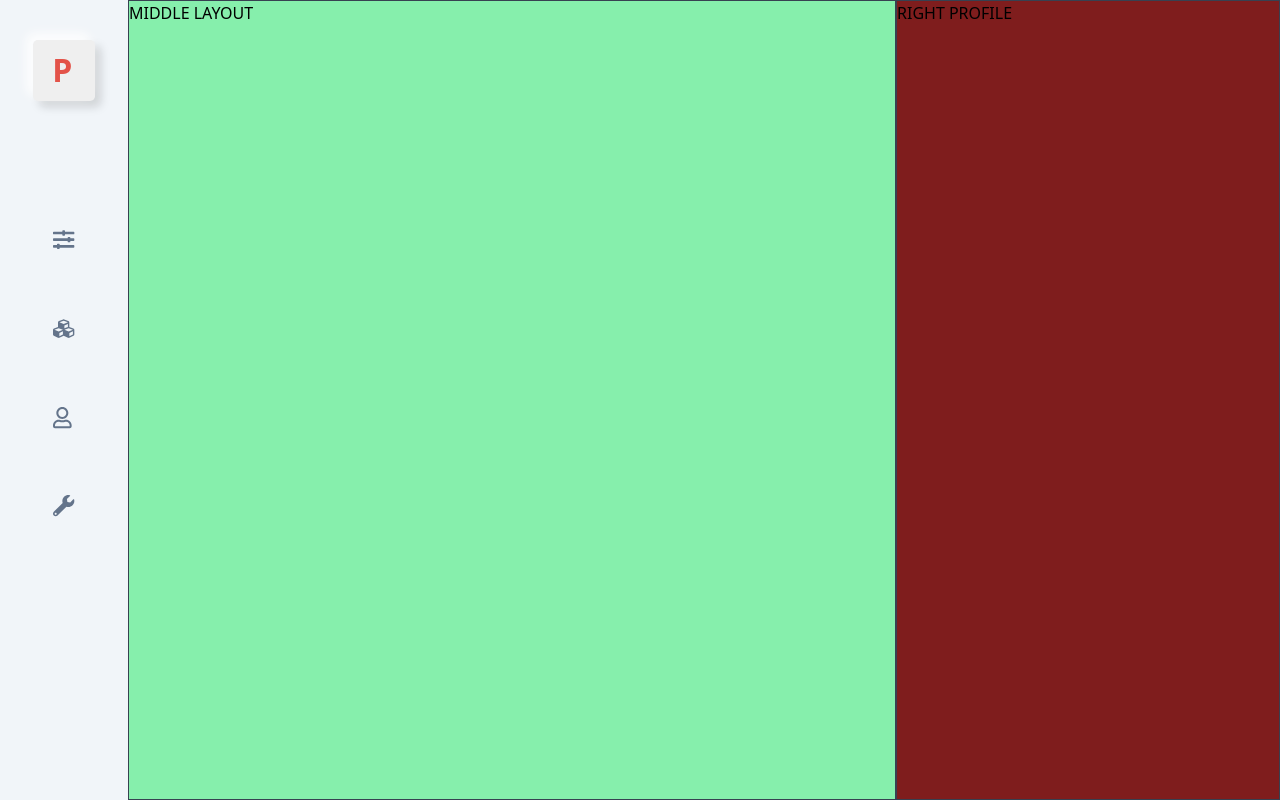
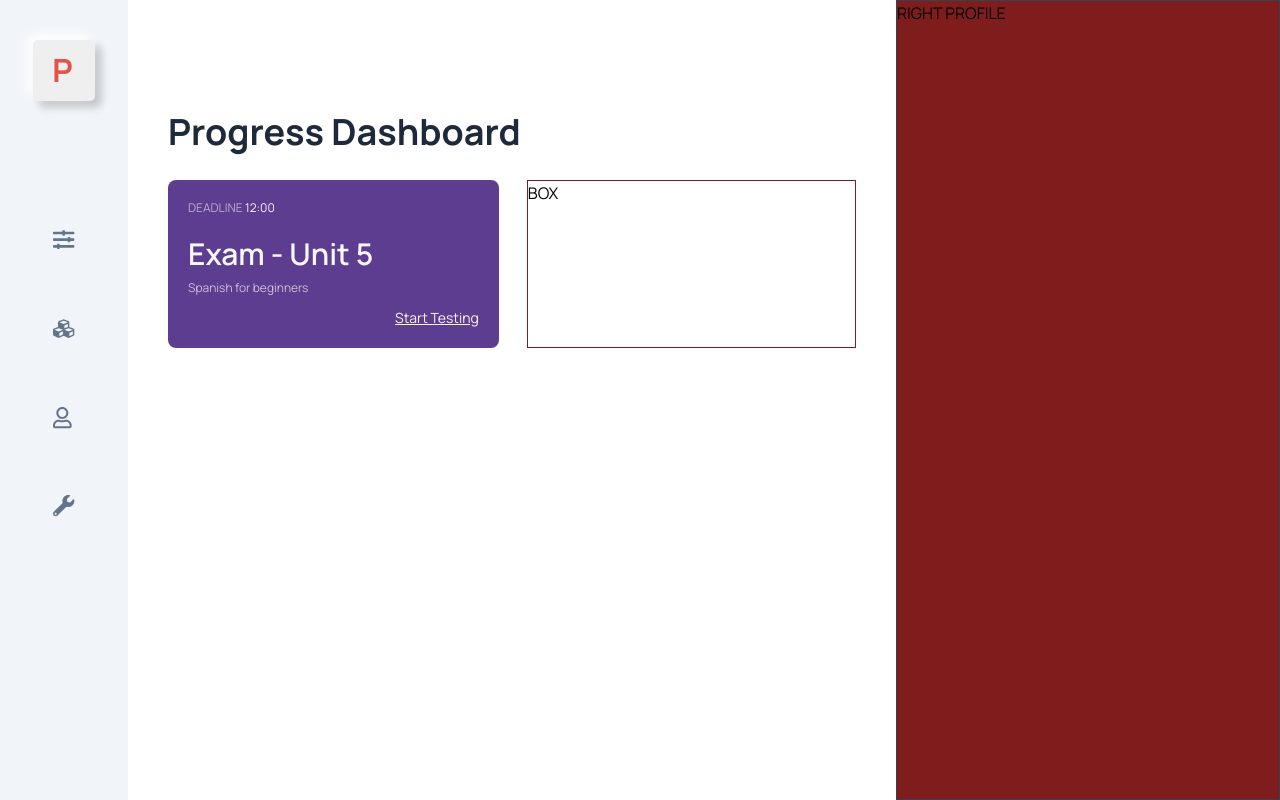
Before and after one commit to uduma-sonia/react-progress-dashboard, a React (Create React App) app: page / in a window 1280 px wide. Built offline with nearby package versions, Linux system fonts and the light colour scheme.

Commit message:
feat: exam card

```diff
--- a/src/App.js
+++ b/src/App.js
@@ -2,7 +2,7 @@ import DashboardLayout from "./layout/dashboardLayout";
 
 function App() {
   return (
-    <div className="App">
+    <div className="App font-manrope">
       <DashboardLayout />
     </div>
   );
--- /dev/null
+++ b/src/components/Box/Box.js
@@ -0,0 +1,11 @@
+import React from "react";
+
+function Box() {
+  return (
+    <div className="w-1/2 border border-red-900 ml-4">
+      <h1>BOX</h1>
+    </div>
+  );
+}
+
+export default Box;
--- /dev/null
+++ b/src/components/ExamCard/ExamCard.js
@@ -0,0 +1,24 @@
+import React from "react";
+
+function ExamCard() {
+  return (
+    <div className="w-1/2 text-peace rounded-lg bg-[#5d3d8f] mr-3 p-5">
+      <p className="text-xs">
+        <span className="opacity-60">DEADLINE </span>
+        12:00
+      </p>
+
+      <p className="text-3xl font-semibold mt-5">Exam - Unit 5</p>
+
+      <p className="text-xs opacity-70 mt-2">Spanish for beginners</p>
+
+      <div className="flex justify-between mt-3">
+        <div></div>
+
+        <a className="text-sm underline">Start Testing</a>
+      </div>
+    </div>
+  );
+}
+
+export default ExamCard;
--- a/src/components/MiddleLayout/MiddleLayout.js
+++ b/src/components/MiddleLayout/MiddleLayout.js
@@ -1,9 +1,19 @@
 import React from "react";
+import Box from "../Box/Box";
+import ExamCard from "../ExamCard/ExamCard";
 
 function MiddleLayout() {
   return (
-    <div className="border border-gray-700 w-3/5 bg-green-300">
-      <h1>MIDDLE LAYOUT</h1>
+    <div className="w-3/5 px-10">
+      <h1 className="text-4xl font-bold text-slate-800 mt-28 mb-7">
+        Progress Dashboard
+      </h1>
+
+      <div className="flex">
+        <ExamCard />
+
+        <Box />
+      </div>
     </div>
   );
 }
--- a/src/components/SideBarLeft/SideBarLeft.js
+++ b/src/components/SideBarLeft/SideBarLeft.js
@@ -14,13 +14,25 @@ function SideBar() {
 
       <div className="mt-32 flex flex-col justify-between h-72">
         <FontAwesomeIcon
-          className="text-slate-500"
+          className="text-slate-500 cursor-pointer"
           icon={faSlidersH}
           size="lg"
         />
-        <FontAwesomeIcon className="text-slate-500" icon={faCubes} size="lg" />
-        <FontAwesomeIcon className="text-slate-500" icon={faUser} size="lg" />
-        <FontAwesomeIcon className="text-slate-500" icon={faWrench} size="lg" />
+        <FontAwesomeIcon
+          className="text-slate-500 cursor-pointer"
+          icon={faCubes}
+          size="lg"
+        />
+        <FontAwesomeIcon
+          className="text-slate-500 cursor-pointer"
+          icon={faUser}
+          size="lg"
+        />
+        <FontAwesomeIcon
+          className="text-slate-500 cursor-pointer"
+          icon={faWrench}
+          size="lg"
+        />
       </div>
     </div>
   );
--- a/src/index.css
+++ b/src/index.css
@@ -1,3 +1,4 @@
+@import url("https://fonts.googleapis.com/css2?family=Manrope:wght@200;300;400;500;600;700;800&display=swap");
 @tailwind base;
 @tailwind components;
 @tailwind utilities;
@@ -14,10 +15,9 @@
   text-align: center;
   outline: none;
   cursor: pointer;
-  transition: 0.2s ease-in-out;
   box-shadow: -6px -6px 14px rgba(255, 255, 255, 0.7),
-    -6px -6px 10px rgba(255, 255, 255, 0.5),
-    6px 6px 8px rgba(255, 255, 255, 0.075), 6px 6px 10px rgba(0, 0, 0, 0.15);
+    -6px -6px 10px rgba(255, 255, 255, 0.5), 6px 6px 8px rgba(27, 24, 24, 0.075),
+    6px 6px 10px rgba(0, 0, 0, 0.15);
 }
 
 .logo:active {
--- a/tailwind.config.js
+++ b/tailwind.config.js
@@ -6,6 +6,12 @@ module.exports = {
         15: "10%",
         30: "30%",
       },
+      fontFamily: {
+        manrope: ["Manrope", "sans-serif"],
+      },
+      colors: {
+        peace: "#f7f7f7",
+      },
     },
   },
   plugins: [],
```
